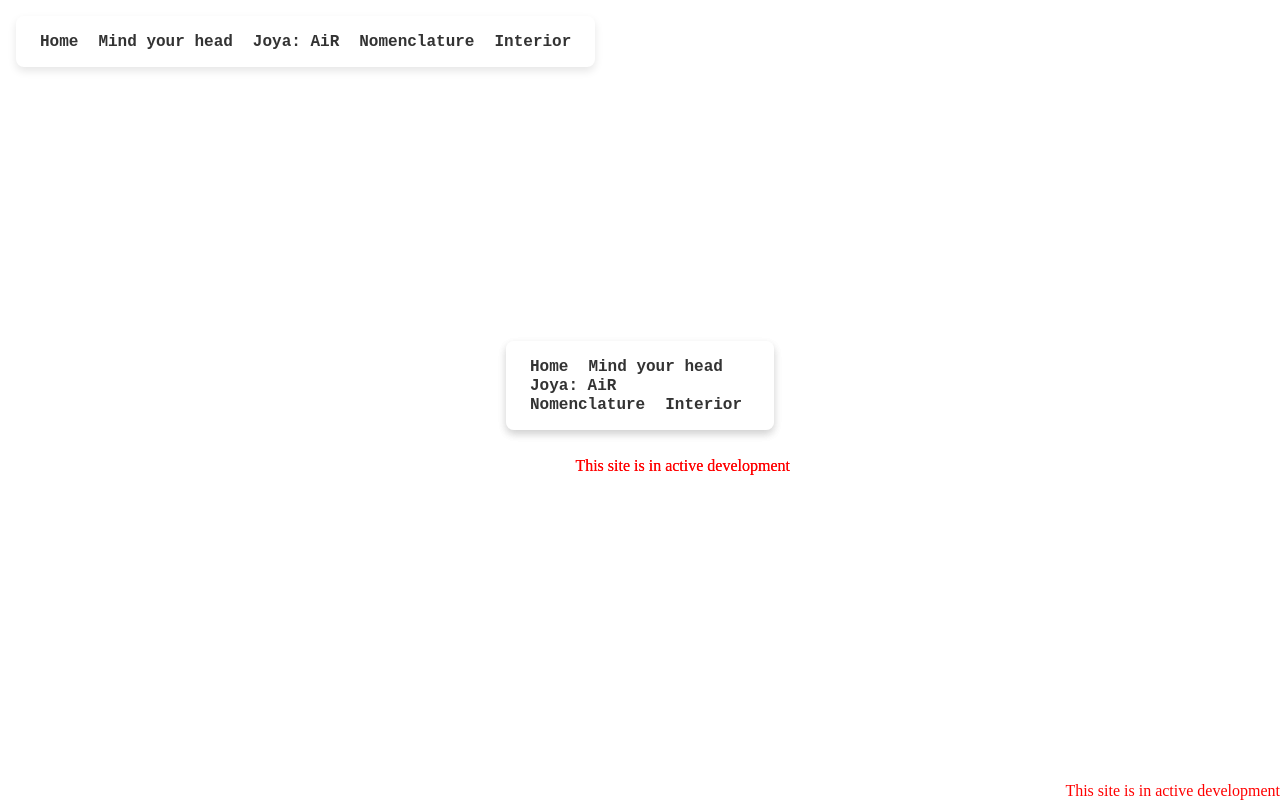
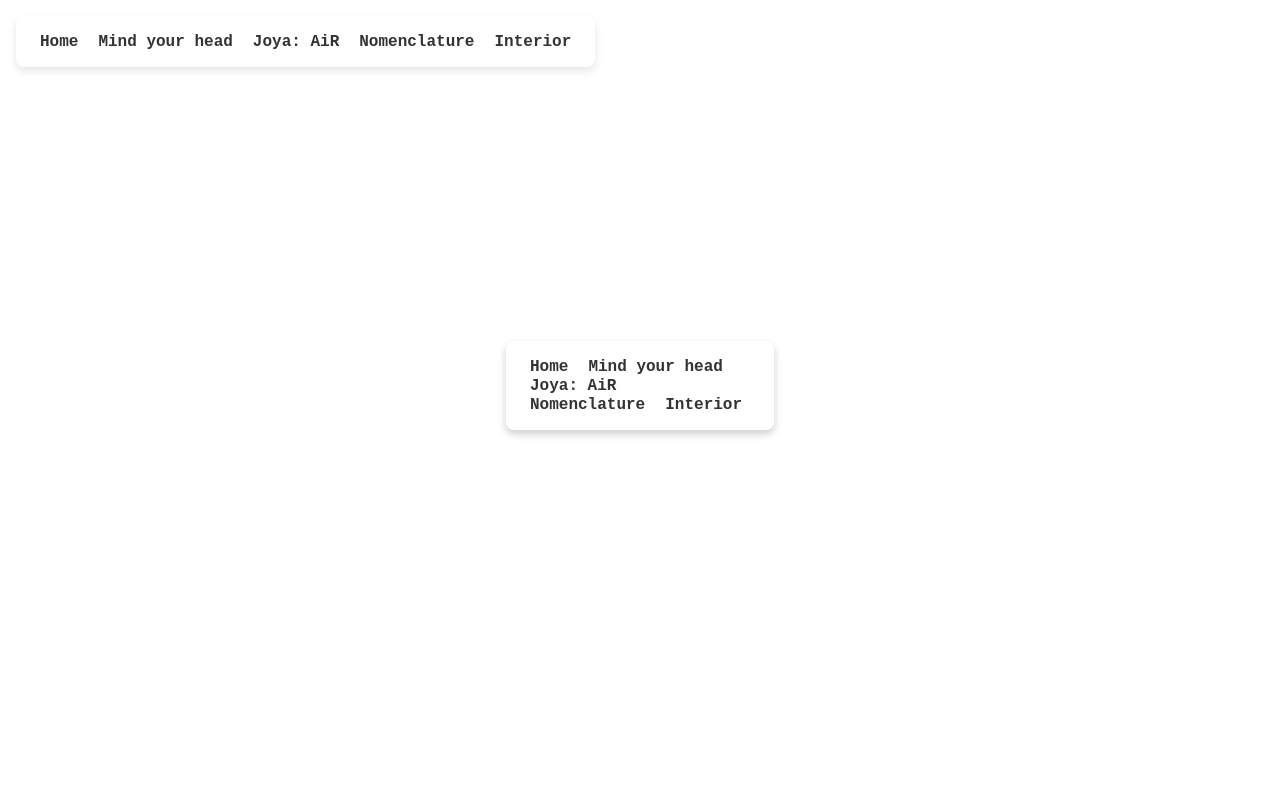
Before and after one commit to keeperofkey/doodle, a SvelteKit app: page / in a window 1280 px wide. Built offline with nearby package versions, Linux system fonts and the light colour scheme.

Commit message:
remove-warning

```diff
--- a/src/routes/+page.svelte
+++ b/src/routes/+page.svelte
@@ -1,16 +1,9 @@
 <script lang="ts">
-    import welcome from "$lib/images/svg/welcome-home.svg"
+    import welcome from "$lib/images/svg/welcome-home.svg";
 </script>
 
 <div class="container">
-    <object
-        title="Welcome"
-        type="image/svg+xml"
-        data="{welcome}"
-    />
-</div>
-<div class="warning">
-    <span>This site is in active development</span>
+    <object title="Welcome" type="image/svg+xml" data={welcome} />
 </div>
 
 <style>
--- a/src/routes/installation/+page.svelte
+++ b/src/routes/installation/+page.svelte
@@ -3,6 +3,7 @@
     import ScrollView from "$lib/scroll-view.svelte";
     import mdContent from "$lib/texts/install.md?raw";
     import "@appnest/masonry-layout";
+
     const images = import.meta.glob("$lib/images/install/*.webp", {
         query: { enhanced: true },
     });
```
